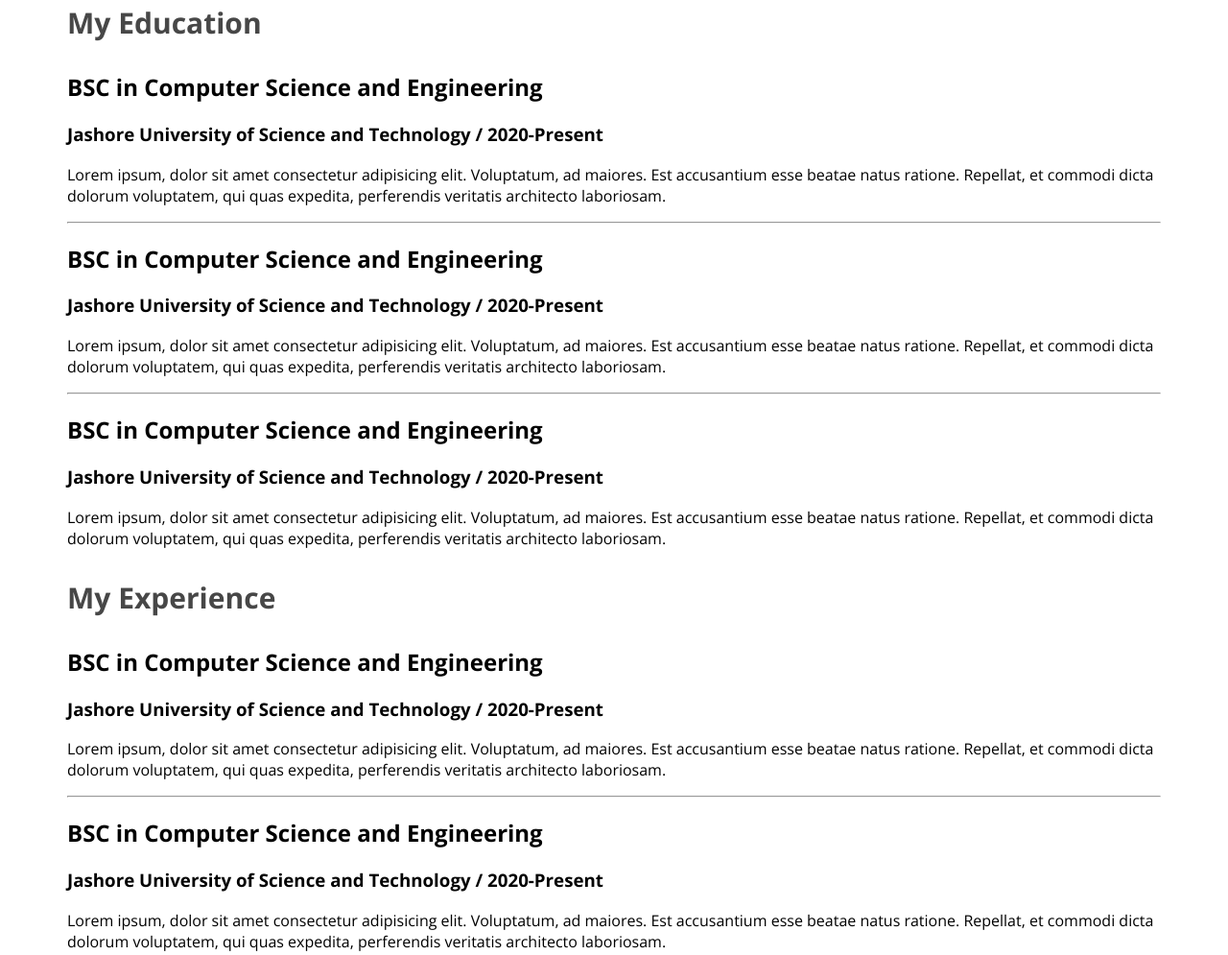
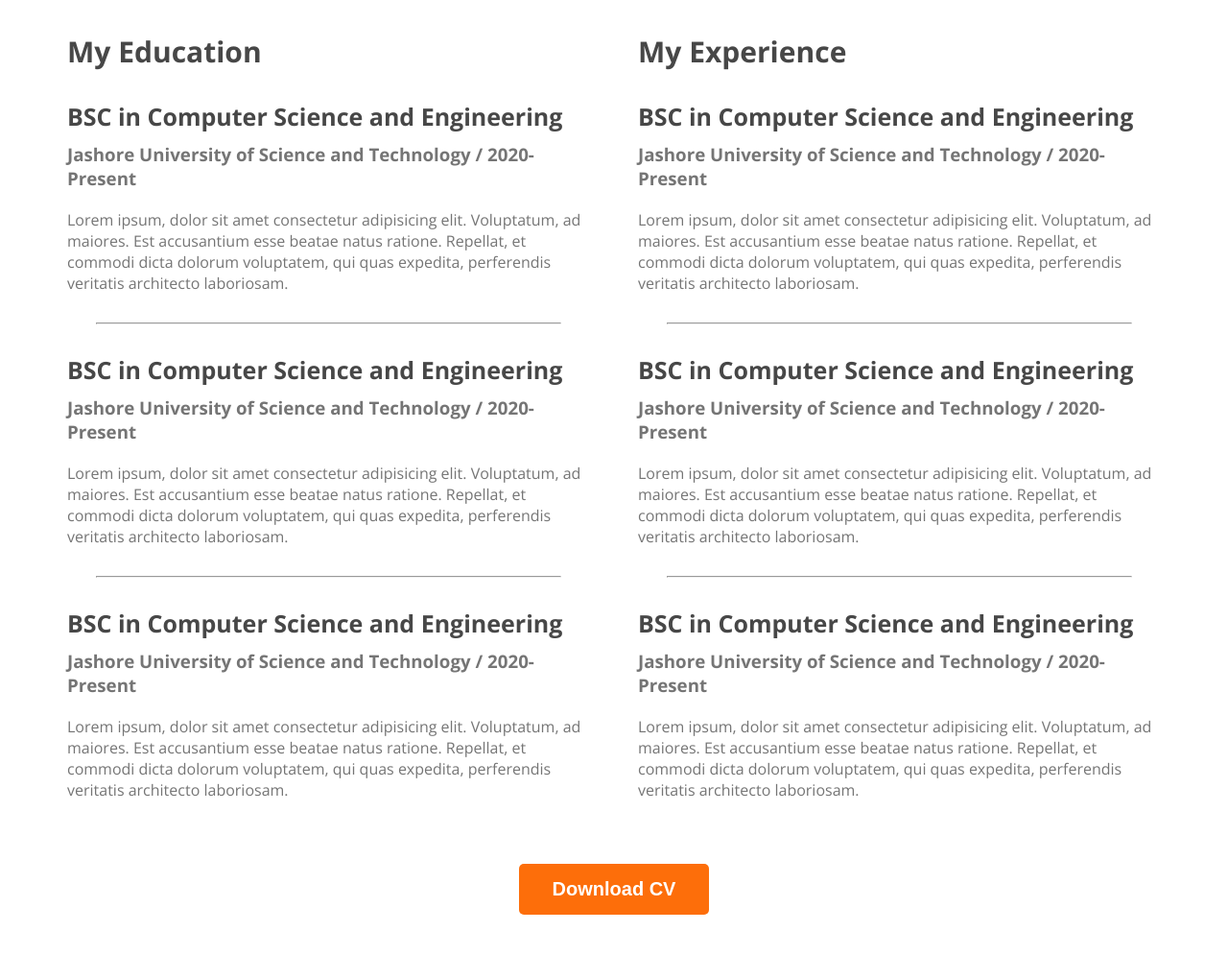
Before and after one commit to Tasnuba190135/Web-Portfolio, a plain HTML site: page index.html in a window 1280 px wide. Shown: the part 2387-3382 px from the top of the page at 96% size. After the commit the page ends 3348 px from the top, so only its background shows below. Drawn offline with nearby package versions, Linux system fonts and the light colour scheme.

Commit message:
resume items added

```diff
--- a/index.html
+++ b/index.html
@@ -131,6 +131,10 @@
                         <p class="resume-item-description">Lorem ipsum, dolor sit amet consectetur adipisicing elit. Voluptatum, ad maiores. Est accusantium esse beatae natus ratione. Repellat, et commodi dicta dolorum voluptatem, qui quas expedita, perferendis veritatis architecto laboriosam.</p>
                     </div>
                 </div>
+
+            </div>
+            <div class="download-cv">
+                <button class="btn-primary">Download CV</button>
             </div>
         </section>
 
--- a/styles/portfolio.css
+++ b/styles/portfolio.css
@@ -132,3 +132,28 @@ about-info{
     font-size: 30px;
     font-weight: 700;
 }
+.resume-item-title{
+    color: #474747;
+    font-size: 25px;
+    font-weight: 700;
+    margin-bottom:10px;
+
+}
+.resume-container{
+    display: flex;
+    gap:50px;
+}
+.resume-item-institute{
+    margin-bottom: 20px;
+    margin-top: 0px;
+}
+.resume-item-institute, .resume-item-description{
+    color: #757575;
+}
+.resume-container hr{
+    margin: 30px;
+}
+.download-cv{
+    text-align: center;
+    margin-top:50px;
+}
```
